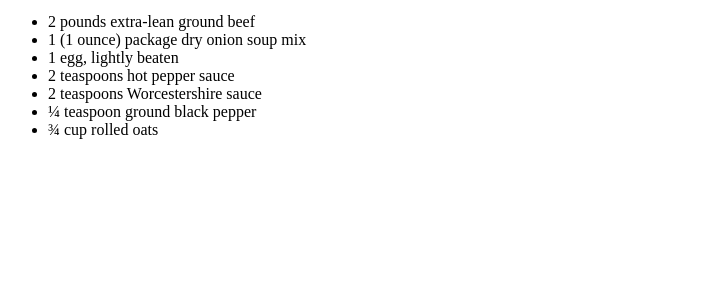
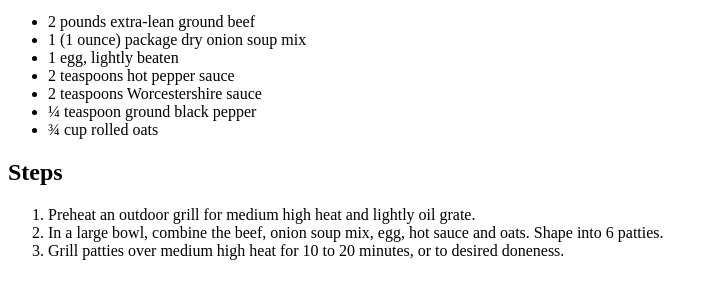
Before and after one commit to jake-jeffrey15/odin-recipes, a plain HTML site: page recipes/Burger.html in a window 1280 px wide. Shown: the part 421-720 px from the top of the page, without its empty margins (0-718 px from the left). Drawn offline with Linux system fonts and the light colour scheme.

Commit message:
added steps to Burger

```diff
--- a/recipes/Burger.html
+++ b/recipes/Burger.html
@@ -16,7 +16,16 @@
         <li>2 teaspoons Worcestershire sauce</li>
         <li>¼ teaspoon ground black pepper</li>
         <li>¾ cup rolled oats</li>
-    </ul>
+   </ul>
+   <h2>Steps</h2>
+   <ol>
+        <li>Preheat an outdoor grill for medium high heat and lightly oil grate.</li>
+        <li>In a large bowl, combine the beef, onion soup mix, egg, hot sauce and oats. Shape into 6 patties.</li>
+        <li>Grill patties over medium high heat for 10 to 20 minutes, or to desired doneness.</li>
+    </ol>
+
+
+
 
 
 
```
